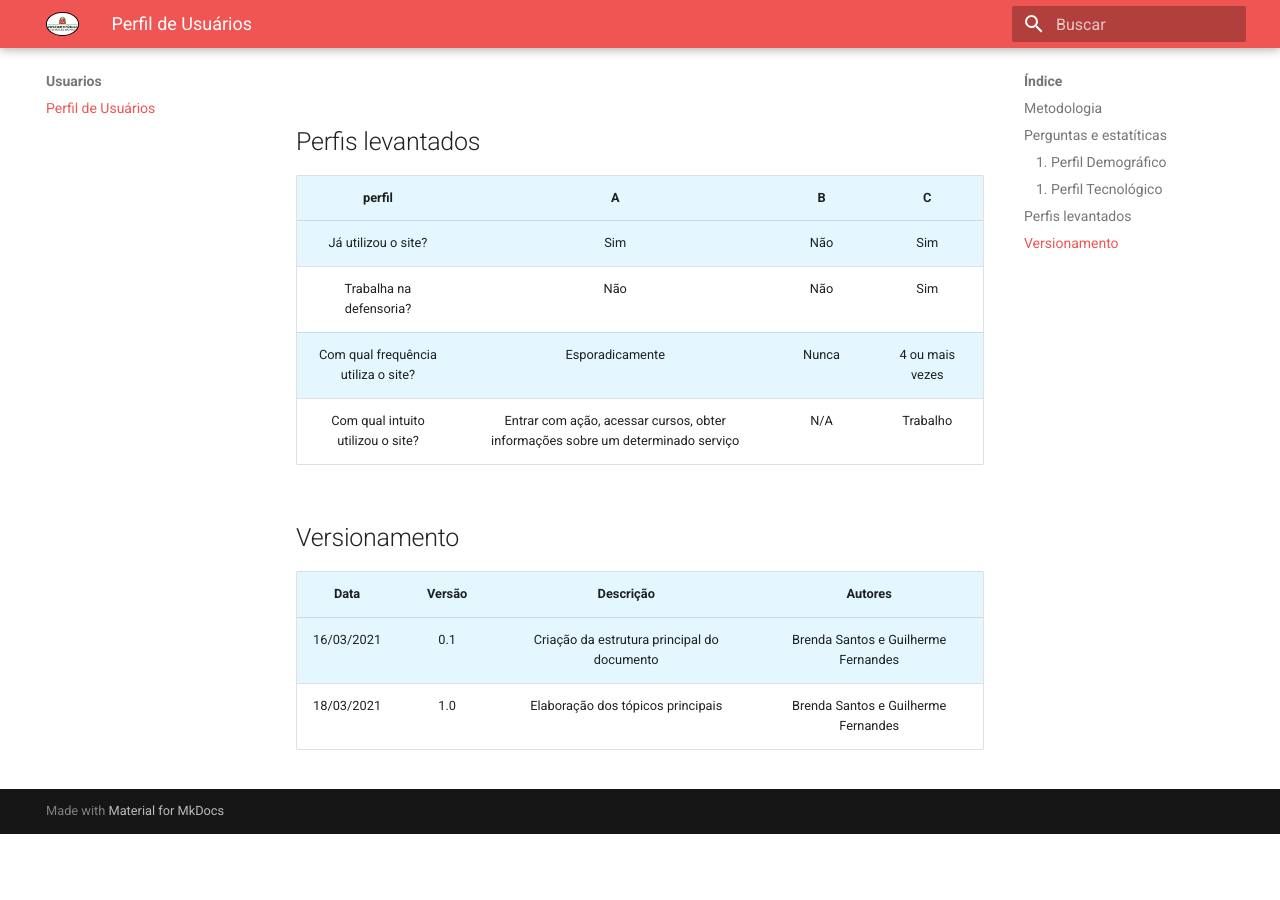
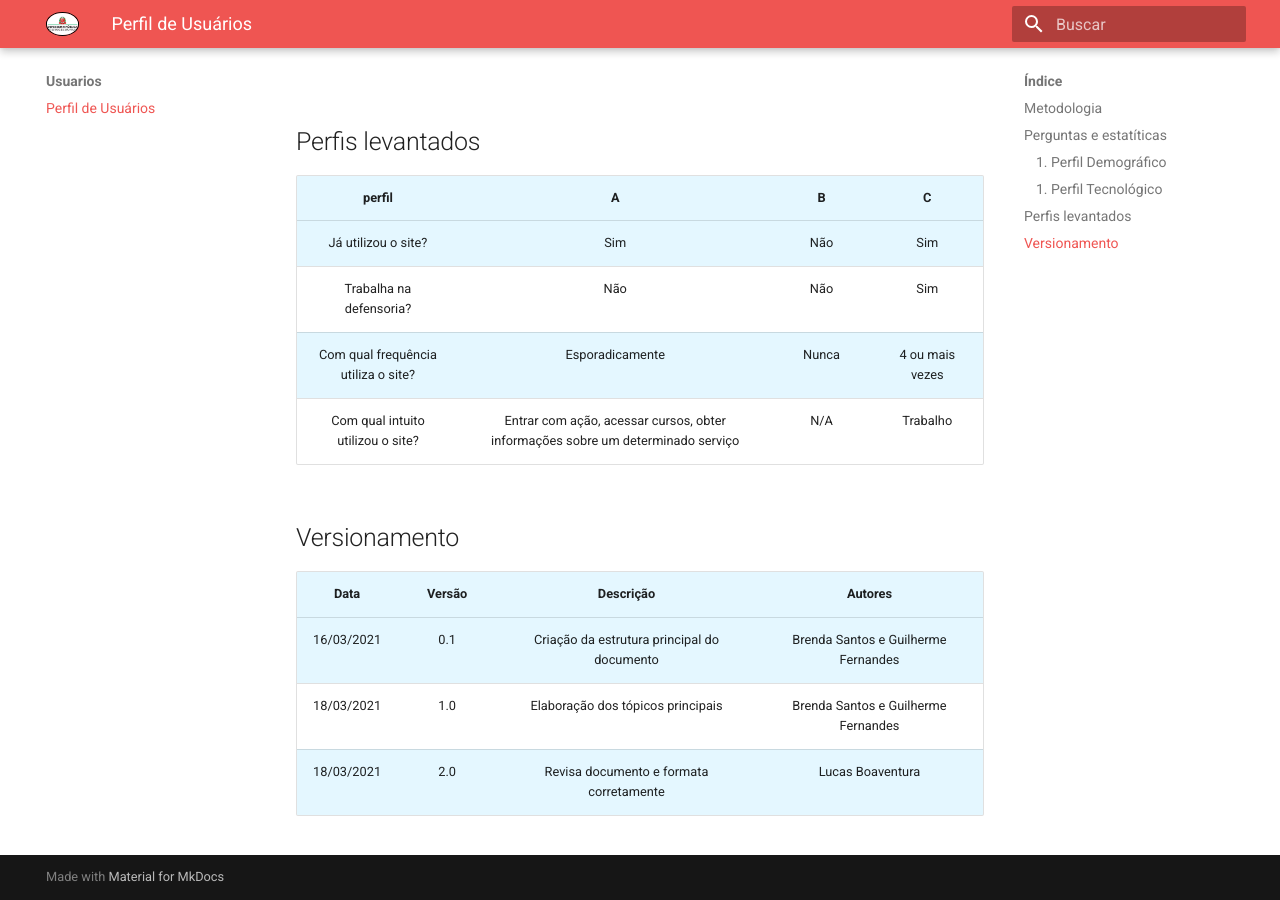
Before and after one commit to ailtonaires/2020.2-DefensoriaSP, an MkDocs documentation site: the page built from docs/usuarios/perfil_de_usuarios.md, in a window 1280 px wide and 900 px high, scrolled down 4231 px. Built offline with MkDocs 1.6.1 and Material for MkDocs 9.7.7, drawn with Linux system fonts in a browser that asks for light colours; before the commit the page ends 5065 px from its top, so only the background shows below that.

Commit message:
Adicona revisão e formatação ao documento de perfil de usuários

```diff
--- a/docs/usuarios/perfil_de_usuarios.md
+++ b/docs/usuarios/perfil_de_usuarios.md
@@ -1,10 +1,13 @@
 # Perfil de Usuários
 
 ## Metodologia
-O documento de perfil de usuários tem, basicamente, a função de expor todo o detalhamento e os resultados da aplicação das metodologias utilizadas para traçar o perfil dos usuários. A partir dos traços obtidos, são agregados valores que permitem o encaixe de cada tipo de usuário em grupos, contemplando assim suas principais características. A construção de cada perfil é um processo quase que inteiramente interativo e os prioriza de acordo com os objetivos do projeto e do sistema em questão. Em específico no processo de análise da Defensoria Pública do Estado de São Paulo, foi escolhido o método de aplicação de questionários devido a possibilidade de atingir maior alcance, visto que o público de usuários alvo não pertence ao estado da equipe desenvolvedora do projeto. Os resultados obtidos contaram com a participação de cinquenta e nove voluntários até o momento de encerramento.
+
+<p> &emsp; O documento de perfil de usuários tem, basicamente, a função de expor todo o detalhamento e os resultados da aplicação das metodologias utilizadas para traçar o perfil dos usuários. A partir dos traços obtidos, são agregados valores que permitem o encaixe de cada tipo de usuário em grupos, contemplando assim suas principais características. A construção de cada perfil é um processo quase que inteiramente interativo e os prioriza de acordo com os objetivos do projeto e do sistema em questão. Em específico no processo de análise da Defensoria Pública do Estado de São Paulo, foi escolhido o método de aplicação de questionários devido a possibilidade de atingir maior alcance, visto que o público de usuários alvo não pertence ao estado da equipe desenvolvedora do projeto. Os resultados obtidos contaram com a participação de cinquenta e nove voluntários até o momento de encerramento.</p>
 
 ## Perguntas e estatíticas
+
 ### 1. Perfil Demográfico
+
 ![Pergunta 1](../assets/questionario_perfil_de_usuario/pergunta1.png)
 ![Pergunta 2](../assets/questionario_perfil_de_usuario/pergunta2.png)
 ![Pergunta 3](../assets/questionario_perfil_de_usuario/pergunta3.png)
@@ -13,8 +16,8 @@
 ![Pergunta 6](../assets/questionario_perfil_de_usuario/pergunta6.png)
 ![Pergunta 11](../assets/questionario_perfil_de_usuario/pergunta11.png)
 
+### 1. Perfil Tecnológico
 
-### 1. Perfil Tecnológico
 ![Pergunta 7](../assets/questionario_perfil_de_usuario/pergunta7.png)
 ![Pergunta 8](../assets/questionario_perfil_de_usuario/pergunta8.png)
 ![Pergunta 9](../assets/questionario_perfil_de_usuario/pergunta9.png)
@@ -22,15 +25,18 @@
 ![Pergunta 12](../assets/questionario_perfil_de_usuario/pergunta12.png)
 
 ## Perfis levantados
-|                perfil             |        A        |         B         |          C         |
-| :-------------------------------: | :-------------: | :---------------: | :----------------: |
-|Já utilizou o site?                |       Sim       |        Não        |         Sim        |
-|Trabalha na defensoria?            |       Não       |        Não        |         Sim        |
-|Com qual frequência utiliza o site?| Esporadicamente |       Nunca       |   4 ou mais vezes  |
-|Com qual intuito utilizou o site?  |Entrar com ação, acessar cursos, obter informações sobre um determinado serviço                 |      N/A        |     Trabalho      |
+
+|               perfil                |                                        A                                        |   B   |        C        |
+| :---------------------------------: | :-----------------------------------------------------------------------------: | :---: | :-------------: |
+|         Já utilizou o site?         |                                       Sim                                       |  Não  |       Sim       |
+|       Trabalha na defensoria?       |                                       Não                                       |  Não  |       Sim       |
+| Com qual frequência utiliza o site? |                                 Esporadicamente                                 | Nunca | 4 ou mais vezes |
+|  Com qual intuito utilizou o site?  | Entrar com ação, acessar cursos, obter informações sobre um determinado serviço |  N/A  |    Trabalho     |
 
 ## Versionamento
-|   Data   | Versão |                   Descrição                  |              Autores              |
-| :------: | :----: | :------------------------------------------: | :-------------------------------: |
-|16/03/2021|   0.1  | Criação da estrutura principal do documento  |Brenda Santos e Guilherme Fernandes|
-|18/03/2021|   1.0  |       Elaboração dos tópicos principais      |Brenda Santos e Guilherme Fernandes|
+
+|    Data    | Versão |                  Descrição                  |               Autores               |
+| :--------: | :----: | :-----------------------------------------: | :---------------------------------: |
+| 16/03/2021 |  0.1   | Criação da estrutura principal do documento | Brenda Santos e Guilherme Fernandes |
+| 18/03/2021 |  1.0   |      Elaboração dos tópicos principais      | Brenda Santos e Guilherme Fernandes |
+| 18/03/2021 |  2.0   |      Revisa documento e formata corretamente      | Lucas Boaventura |
```
